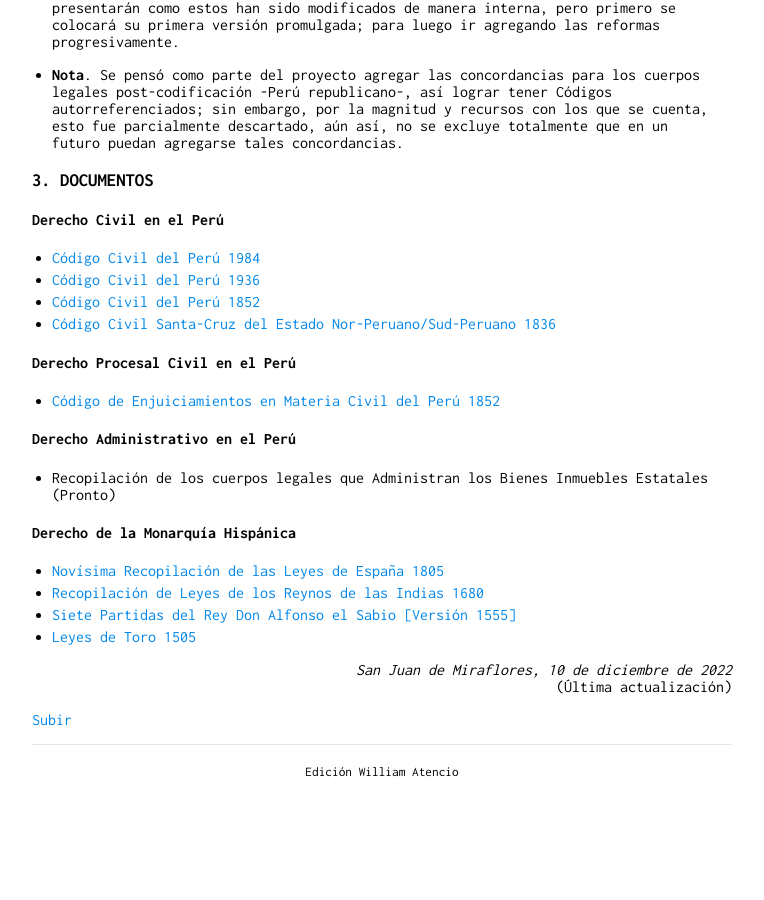
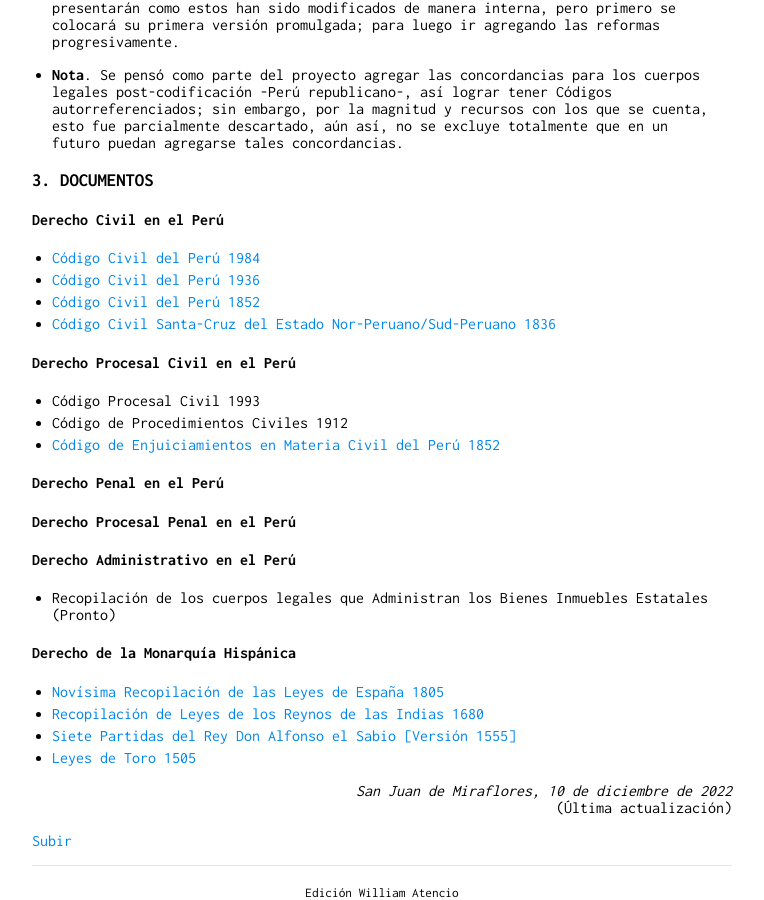
Before and after one commit to actio1680/actio1680.github.io, a Jekyll site: the page built from proyecto2/presentacion2.md, in a window 1280 px wide and 900 px high, scrolled down 1425 px. Shown: the whole window, without its empty margins (258-1022 px from the left). Built offline with Jekyll 4.4.1, drawn with Linux system fonts in a browser that asks for light colours; our own code applies the rules of GitHub Pages for plain Markdown files; before the commit the page ends 2204 px from its top, so only the background shows below that.

Commit message:
Update presentacion2.md

```diff
--- a/proyecto2/presentacion2.md
+++ b/proyecto2/presentacion2.md
@@ -43,7 +43,13 @@ Se considera tanto al Virreinato (Monarquía Hispánica), como a la República(R
 - [Código Civil Santa-Cruz del Estado Nor-Peruano/Sud-Peruano 1836](/cc1836.md)
 
 #### Derecho Procesal Civil en el Perú
+- Código Procesal Civil 1993
+- Código de Procedimientos Civiles 1912
 - [Código de Enjuiciamientos en Materia Civil del Perú 1852](/cpcivil1852.md)
+
+#### Derecho Penal en el Perú
+
+#### Derecho Procesal Penal en el Perú
 
 #### Derecho Administrativo en el Perú
 - Recopilación de los cuerpos legales que Administran los Bienes Inmuebles Estatales (Pronto)
```
